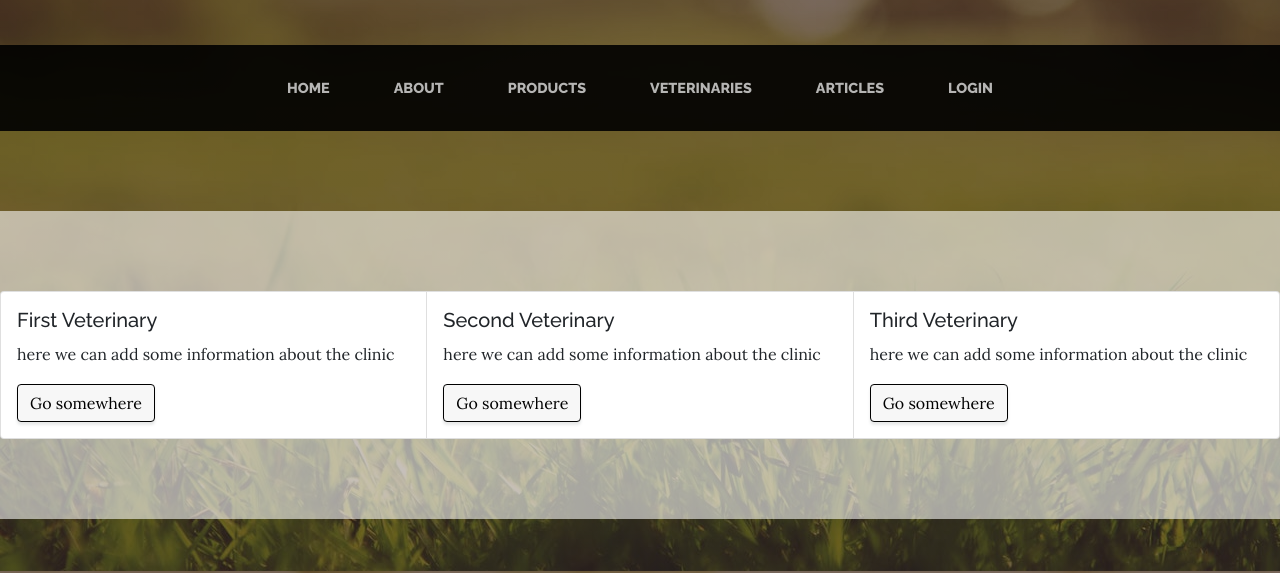
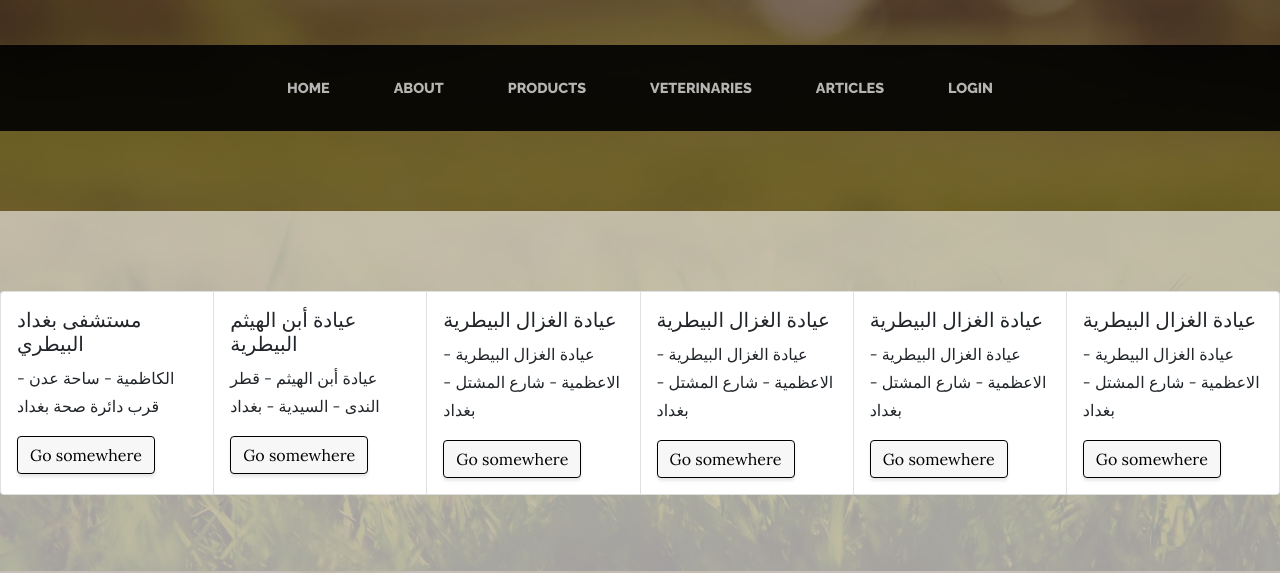
Before and after one commit to smartkid89/Vety, a plain HTML site: page veterinaries.html in a window 1280 px wide. Shown: the part 229-802 px from the top of the page. Drawn offline with nearby package versions, Linux system fonts and the light colour scheme.

Commit message:
Update veterinaries.html

```diff
--- a/veterinaries.html
+++ b/veterinaries.html
@@ -47,24 +47,59 @@
       <div class="card-group">
         <div class="card">
           <div class="card-body">
-            <h5 class="card-title">First Veterinary</h5>
-            <p class="card-text">here we can add some information about the clinic</p>
+            <h5 class="card-title">مستشفى بغداد البيطري</h5>
+            <p class="card-text">الكاظمية - ساحة عدن - قرب دائرة صحة بغداد
+            </p>
             <a href="#" class="btn btn-primary">Go somewhere</a>
 
           </div>
         </div>
         <div class="card">
           <div class="card-body">
-            <h5 class="card-title">Second Veterinary</h5>
-            <p class="card-text">here we can add some information about the clinic</p>
+            <h5 class="card-title">عيادة أبن الهيثم البيطرية
+
+            </h5>
+            <p class="card-text">عيادة أبن الهيثم - قطر الندى - السيدية - بغداد</p>
             <a href="#" class="btn btn-primary">Go somewhere</a>
 
           </div>
         </div>
         <div class="card">
           <div class="card-body">
-            <h5 class="card-title">Third Veterinary</h5>
-            <p class="card-text">here we can add some information about the clinic</p>
+            <h5 class="card-title">عيادة الغزال البيطرية
+
+            </h5>
+            <p class="card-text">عيادة الغزال البيطرية - الاعظمية - شارع المشتل - بغداد</p>
+            <a href="#" class="btn btn-primary">Go somewhere</a>
+
+          </div>
+        </div>
+        <div class="card">
+          <div class="card-body">
+            <h5 class="card-title">عيادة الغزال البيطرية
+
+            </h5>
+            <p class="card-text">عيادة الغزال البيطرية - الاعظمية - شارع المشتل - بغداد</p>
+            <a href="#" class="btn btn-primary">Go somewhere</a>
+
+          </div>
+        </div>
+        <div class="card">
+          <div class="card-body">
+            <h5 class="card-title">عيادة الغزال البيطرية
+
+            </h5>
+            <p class="card-text">عيادة الغزال البيطرية - الاعظمية - شارع المشتل - بغداد</p>
+            <a href="#" class="btn btn-primary">Go somewhere</a>
+
+          </div>
+        </div>
+        <div class="card">
+          <div class="card-body">
+            <h5 class="card-title">عيادة الغزال البيطرية
+
+            </h5>
+            <p class="card-text">عيادة الغزال البيطرية - الاعظمية - شارع المشتل - بغداد</p>
             <a href="#" class="btn btn-primary">Go somewhere</a>
 
           </div>
```
